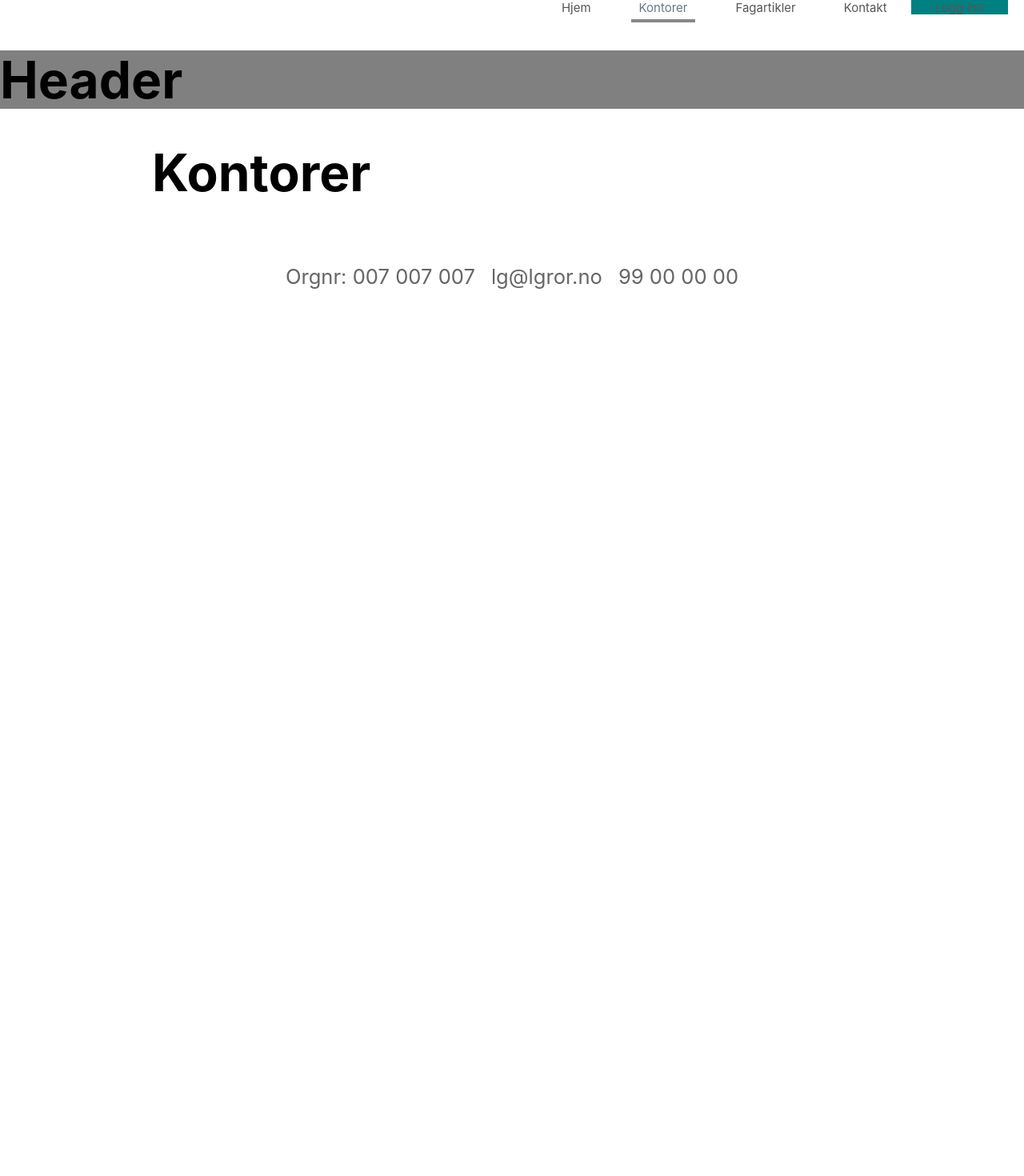
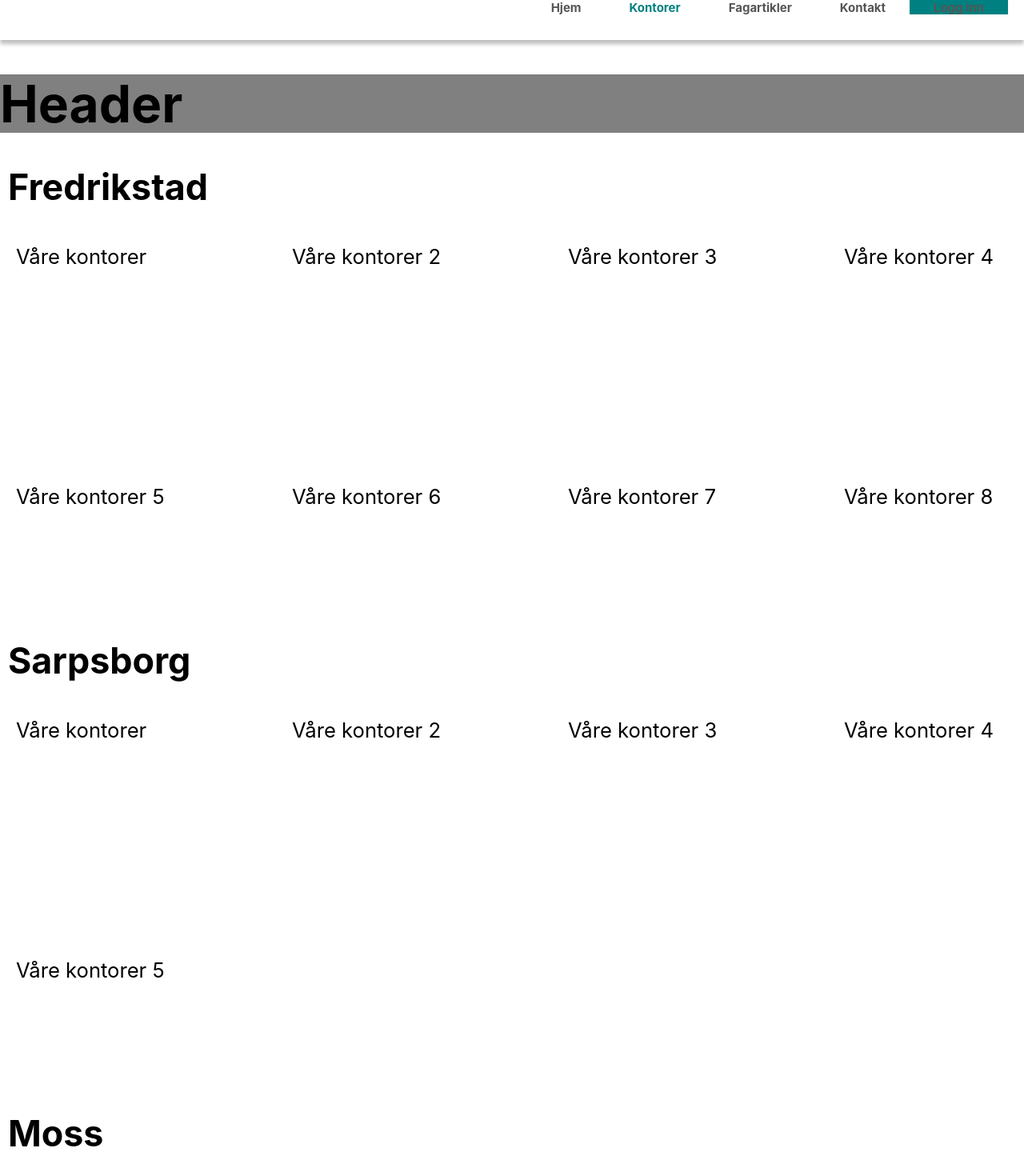
Before and after one commit to ramibakir/Eksamen_Webapplikasjoner, a React app in the folder client/: page /offices in a window 1280 px wide. Shown: the top 1470 px of the page at 80% size. Before the commit the page ends 800 px from the top, so only its background shows below. Built offline with nearby package versions, Linux system fonts and the light colour scheme.

Commit message:
Setup Offices.jsx with some dummy data to test added styling
Added styling to StyledGridContainer and box-shadow to nav. Removed max-width attribute from StyledContainer

```diff
--- a/client/src/pages/Offices.jsx
+++ b/client/src/pages/Offices.jsx
@@ -1,5 +1,43 @@
 import React from 'react';
+import { StyledSubtitle } from '../styles/MainStyles';
+import { StyledGridContainer } from '../styles/ListStyles';
 
-const Offices = () => <h1>Kontorer</h1>;
+const Offices = () => (
+  <>
+    <StyledSubtitle>Fredrikstad</StyledSubtitle>
+    <StyledGridContainer>
+      <p>Våre kontorer</p>
+      <p>Våre kontorer 2</p>
+      <p>Våre kontorer 3</p>
+      <p>Våre kontorer 4</p>
+      <p>Våre kontorer 5</p>
+      <p>Våre kontorer 6</p>
+      <p>Våre kontorer 7</p>
+      <p>Våre kontorer 8</p>
+    </StyledGridContainer>
+    <StyledSubtitle>Sarpsborg</StyledSubtitle>
+    <StyledGridContainer>
+      <p>Våre kontorer</p>
+      <p>Våre kontorer 2</p>
+      <p>Våre kontorer 3</p>
+      <p>Våre kontorer 4</p>
+      <p>Våre kontorer 5</p>
+    </StyledGridContainer>
+    <StyledSubtitle>Moss</StyledSubtitle>
+    <StyledGridContainer>
+      <p>Våre kontorer</p>
+      <p>Våre kontorer 2</p>
+      <p>Våre kontorer 3</p>
+      <p>Våre kontorer 4</p>
+    </StyledGridContainer>
+    <StyledSubtitle>Oslo</StyledSubtitle>
+    <StyledGridContainer>
+      <p>Våre kontorer</p>
+      <p>Våre kontorer 2</p>
+      <p>Våre kontorer 3</p>
+      <p>Våre kontorer 4</p>
+    </StyledGridContainer>
+  </>
+);
 
 export default Offices;
--- a/client/src/styles/ListStyles.js
+++ b/client/src/styles/ListStyles.js
@@ -1,7 +1,13 @@
 import styled from 'styled-components';
 import { StyledContainer } from './MainStyles.js';
 
-export const StyledGridContainer = styled(StyledContainer)``;
+export const StyledGridContainer = styled(StyledContainer)`
+  display: grid;
+  grid-template-columns: repeat(4, 1fr);
+  grid-gap: 100px;
+  grid-auto-rows: minmax(200px, auto);
+  margin: 20px;
+`;
 
 export const StyledListContainer = styled(StyledContainer)``;
 
--- a/client/src/styles/MainStyles.js
+++ b/client/src/styles/MainStyles.js
@@ -3,7 +3,6 @@ import styled from 'styled-components';
 export const StyledContainer = styled.div`
   margin: 0 auto;
   width: 100%;
-  max-width: 900px;
 `;
 
 export const StyledHeader = styled.div`
@@ -22,7 +21,8 @@ export const StyledFooter = styled.div`
 /* NAV START */
 export const StyledNav = styled.nav`
   width: 100%;
-  height: 20px;
+  height: 50px;
+  box-shadow: 0 5px 5px rgba(0, 0, 0, 0.26);
 `;
 
 export const StyledNavMenu = styled.ul`
@@ -37,6 +37,7 @@ export const StyledNavMenuItem = styled.li`
   padding: 0 20px;
   display: block;
   justify-content: space-between;
+  font-weight: bold;
 
   &:first-child {
     padding-left: 0;
@@ -49,8 +50,7 @@ export const StyledNavMenuItem = styled.li`
     text-decoration: none;
 
     &.active {
-      color: #678;
-      border-bottom: 4px solid #888;
+      color: teal;
     }
   }
 
@@ -65,7 +65,8 @@ export const StyledTitle = styled.h1`
 `;
 
 export const StyledSubtitle = styled.h2`
-  color: #777;
+  color: black;
+  margin: 10px;
 `;
 
 export const StyledParagraph = styled.p`
--- a/client/src/styles/homeStyle.js
+++ b/client/src/styles/homeStyle.js
@@ -13,4 +13,5 @@ export const StyledHomeLayout = styled.div`
 export const StyledHomeSection = styled.section`
   grid-area: ${(props) => props.sectionName};
   background-color: grey;
+  text-align: center;
 `;
```
